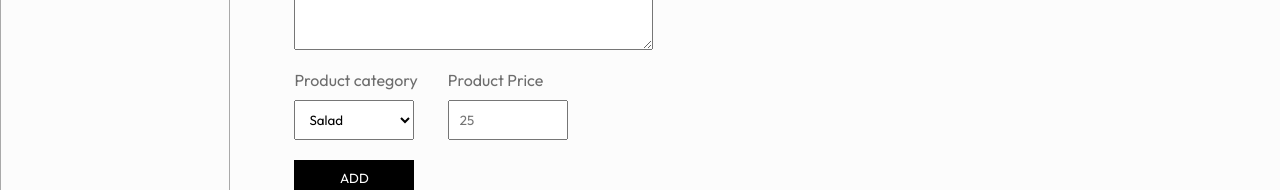
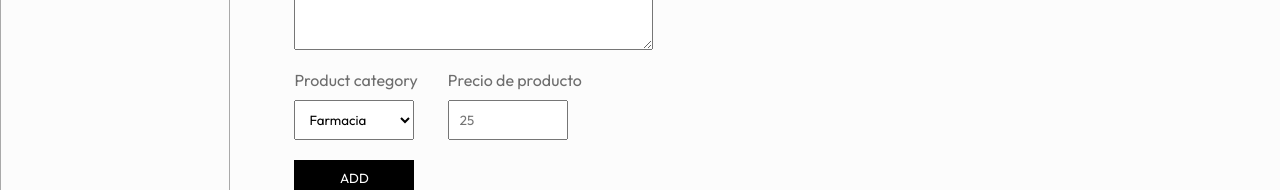
Before and after one commit to Omarsx1/Farmacia-Delivery, a React (Vite) app in the folder admin/: page /add in a window 1280 px wide. Shown: the part 431-621 px from the top of the page. Built offline with nearby package versions, Linux system fonts and the light colour scheme.

Commit message:
Actualiza Categorías Admin

```diff
--- a/admin/src/pages/Add/Add.jsx
+++ b/admin/src/pages/Add/Add.jsx
@@ -73,18 +73,18 @@ const Add = () => {
                     <div className='add-category flex-col'>
                         <p>Product category</p>
                         <select name='category' onChange={onChangeHandler} >
-                            <option value="Salad">Salad</option>
-                            <option value="Rolls">Rolls</option>
-                            <option value="Deserts">Deserts</option>
-                            <option value="Sandwich">Sandwich</option>
-                            <option value="Cake">Cake</option>
-                            <option value="Pure Veg">Pure Veg</option>
+                            <option value="Farmacia">Farmacia</option>
+                            <option value="nfantil">Infantil</option>
+                            <option value="Higiene">Higiene</option>
+                            <option value="Belleza">Belleza</option>
+                            <option value="Nutrición">Nutrición</option>
+                            <option value="Adulto Mayor">Adulto Mayor</option>
                             <option value="Pasta">Pasta</option>
                             <option value="Noodles">Noodles</option>
                         </select>
                     </div>
                     <div className='add-price flex-col'>
-                        <p>Product Price</p>
+                        <p>Precio de producto</p>
                         <input type="Number" name='price' onChange={onChangeHandler} value={data.price} placeholder='25' />
                     </div>
                 </div>
```
Also changed, not shown: 1 other file (tests, documents, lock files or other folders).
